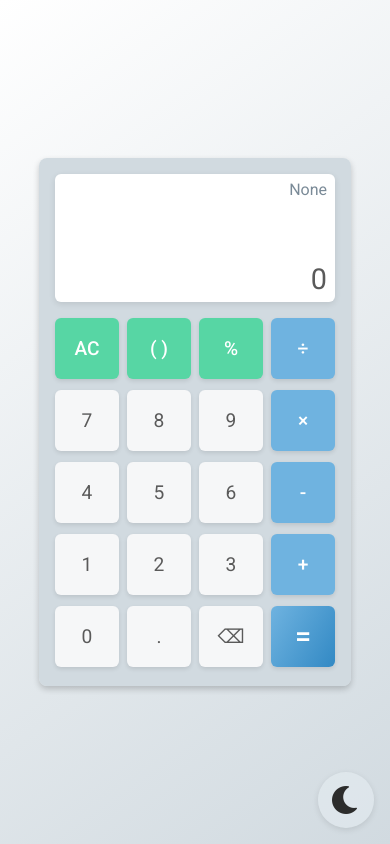
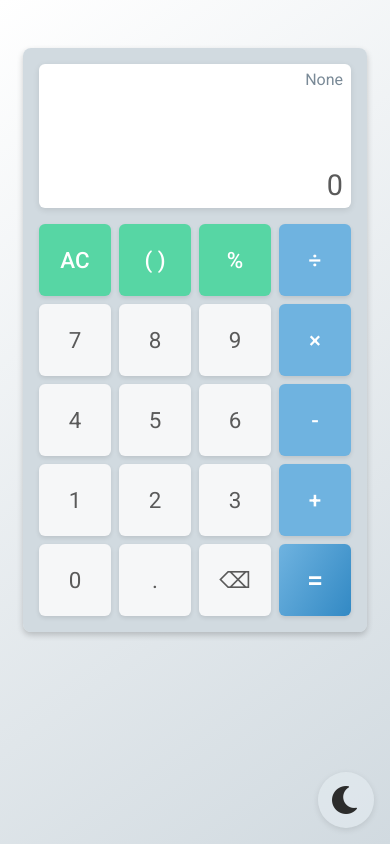
Before and after one commit to hradiladam/calculator-fixed, a plain HTML site: page index.html in a window 390 px wide. Drawn offline with nearby package versions, Linux system fonts and the light colour scheme.

Commit message:
Adjust media query for small screen

```diff
--- a/css/style.css
+++ b/css/style.css
@@ -214,16 +214,26 @@ body.dark-theme #theme-switch:active {
 }
 
 @media (max-width: 600px) {
+    body {
+        display: flex;
+        flex-direction: column;
+        justify-content: flex-start;
+        align-items: center;
+        margin: 0;
+    }
+
     .calculator {
+        margin-top: 3rem;
+        grid-template-columns: repeat(4, 4.5rem);
+        grid-auto-rows: 4.5rem;
+        padding: 1rem;
         gap: 0.5rem;
-        grid-template-columns: repeat(4, 4rem);
-        grid-auto-rows: 4rem;
-        padding: 1rem;
     }
 
     #display {
         font-size: 1.8rem;
         padding: 0.5rem;
+        margin-bottom: 0.5rem;
     }
 
     #recent-history {
@@ -231,17 +241,18 @@ body.dark-theme #theme-switch:active {
     }
 
     .button {
-        font-size: 1.2rem;
+        font-size: 1.4rem;
         width: 100%;
-        height: 3.8rem;
+        height: auto;
     }
 
     #theme-switch {
+        position: fixed;
         top: auto;
         bottom: 1rem;
+        right: 1rem;
         width: 3.5rem;
         height: 3.5rem;
         font-size: 2rem;
-        right: 1rem;
     }
 }
```
